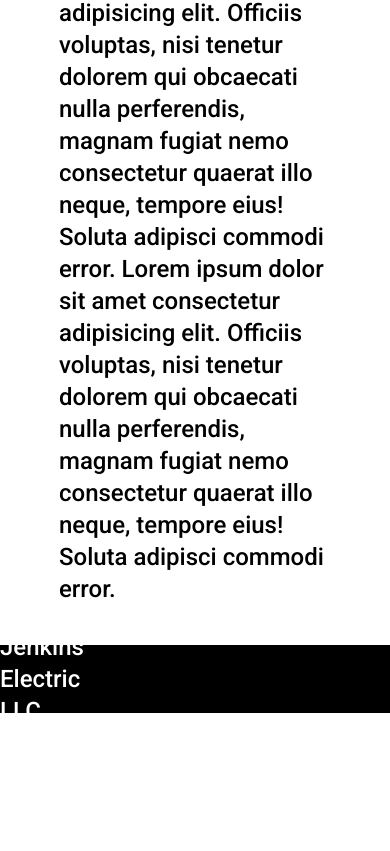
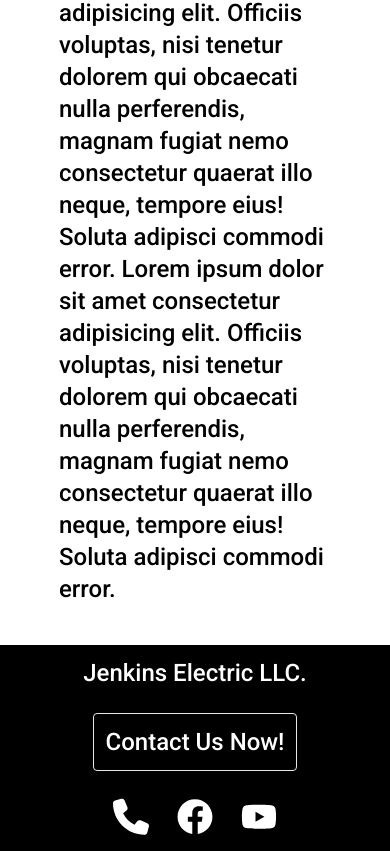
Before and after one commit to evandvance/jenkinselectricllc, a Next.js app: page / in a window 390 px wide. Shown: the part 3075-3926 px from the top of the page. Before the commit the page ends 3856 px from the top, so only its background shows below. Built offline with nearby package versions, Linux system fonts and the light colour scheme.

Commit message:
Updates to make footer more responsive

```diff
--- a/src/app/page.tsx
+++ b/src/app/page.tsx
@@ -26,7 +26,7 @@ const HomePage = () => {
             <div className="w-1/3"></div>
             <div className="w-1/3"></div>
           </div>
-          <div className="flex w-screen">
+          <div className="flex w-screen h-[8vh]">
             <div className="w-1/3"></div>
             <div className="w-1/3 flex justify-center items-center">
               <Link className="" href={'#services'}>
--- a/src/components/Footer/Footer.tsx
+++ b/src/components/Footer/Footer.tsx
@@ -7,17 +7,21 @@ const Footer = () => {
   return (
     <footer
       data-testid="footer-1"
-      className="flex flex-col lg:flex-row justify-around items-centerw-screen h-[8vh] bg-black text-white"
+      className="flex flex-col lg:flex-row justify-around items-center w-screen lg:h-[8vh] bg-black text-white"
     >
       <Link
-        className="flex justify-center items-center h-full w-1/3 text-2xl"
+        className="flex m-3 justify-center items-center h-full lg:w-1/3 text-2xl"
         href={'/'}
       >
         Jenkins Electric LLC.
       </Link>
       <div className="flex flex-col lg:flex-row justify-around items-center w-2/3 h-full">
-        <div></div>
-        <Link className="text-2xl" href={'/contact'}>
+        <div className="w-1/4"></div>
+        <div className="w-1/8"></div>
+        <Link
+          className="text-2xl m-3 border p-3 rounded hover:bg-white hover:text-black"
+          href={'/contact'}
+        >
           Contact Us Now!
         </Link>
         <div id="icons" className="flex justify-around w-48 h-[8vh] text-4xl">
```
